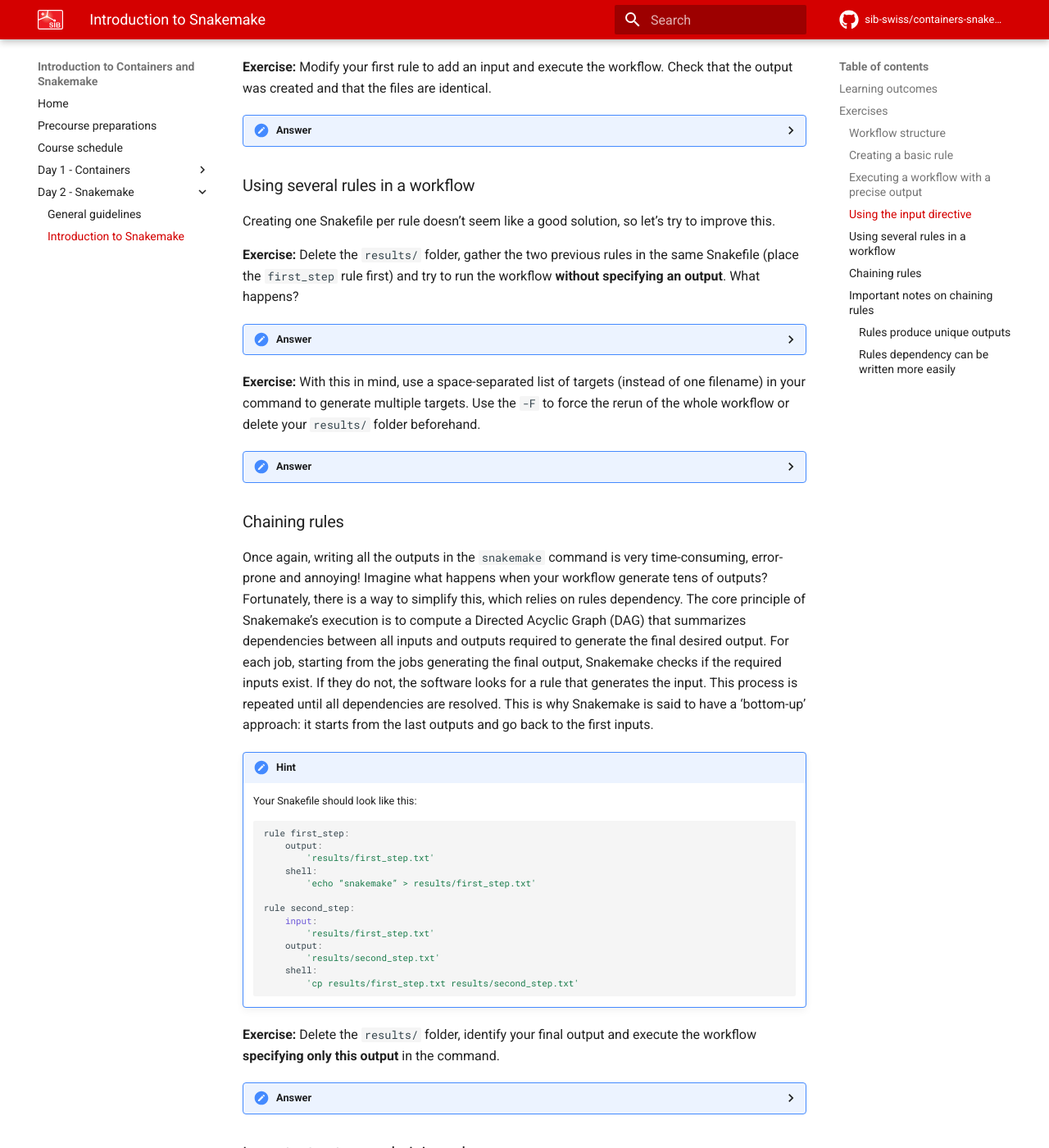
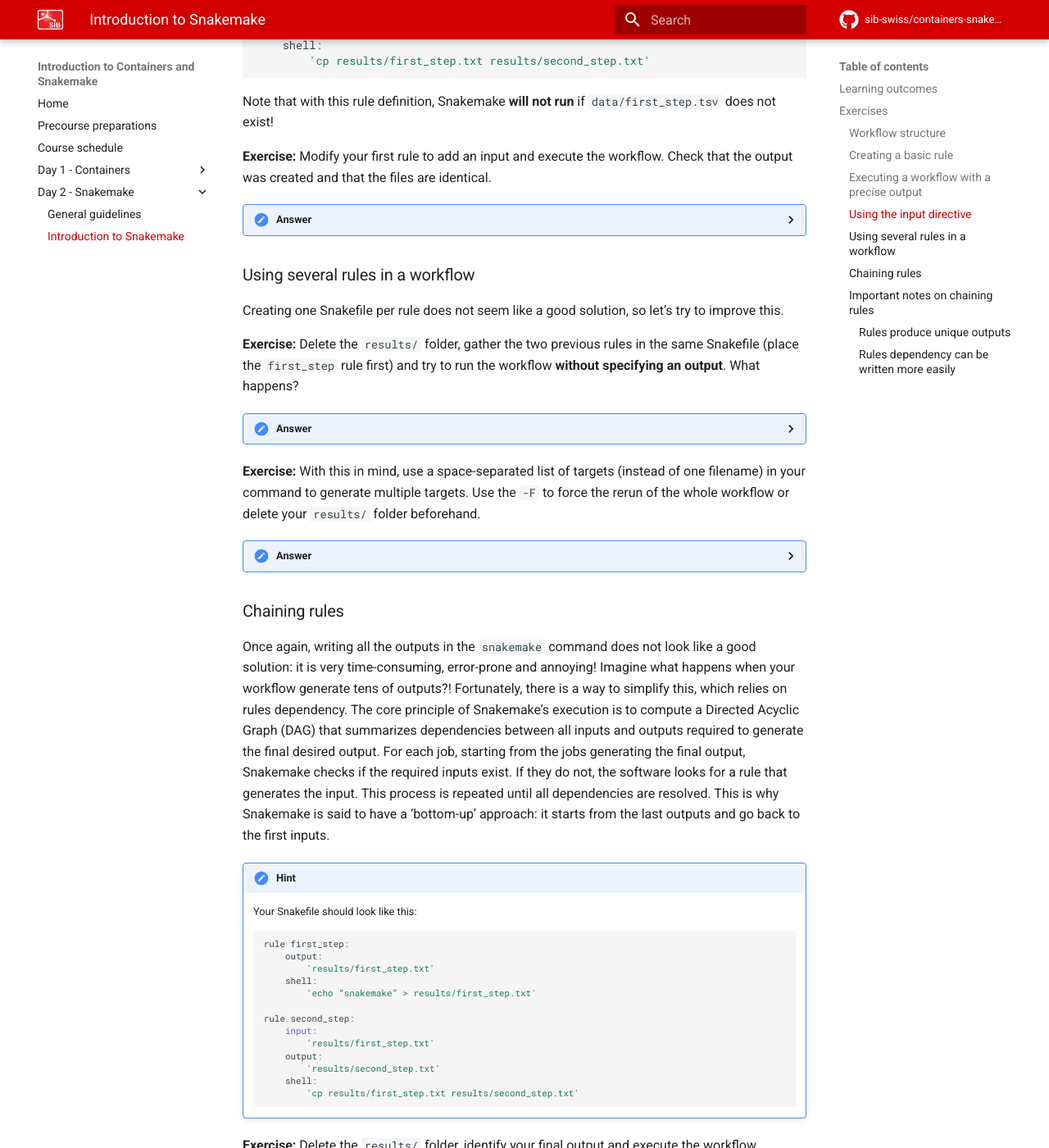
Before and after one commit to sib-swiss/containers-introduction-training, an MkDocs documentation site: the page built from docs/course_material/day2/introduction_snakemake.md, in a window 1280 px wide and 1400 px high, scrolled down 2746 px. Shown: the whole window at 82% size. Built offline with MkDocs 1.6.1 and Material for MkDocs 9.7.7, drawn with Linux system fonts in a browser that asks for light colours; comment, search, counter and statistics services are not loaded; the version menu is left out; some of the changed text lies outside the part shown.

Commit message:
Fixed typos, improved text and removed some comments

```diff
--- a/docs/course_material/day2/introduction_snakemake.md
+++ b/docs/course_material/day2/introduction_snakemake.md
@@ -20,7 +20,7 @@
 
 Rules are the basic blocks of a Snakemake workflow. A **rule** is like a recipe indicating how to produce a specific **output**; the actual application of a rule to create an output is called a **job**. A rule is defined in a Snakefile with the _keyword_ `rule`, and contains _directives_ which indicate the rule's properties. We will learn about other directives later in the course.
 
-To create the simplest rule possible, we need at least two directives:
+To create the simplest rule possible, we need at least two _directives_:
 - `output`: path of the output file for this rule
 - `shell`: shell commands to execute in order to generate the output
 
@@ -103,13 +106,13 @@
 
 ### Using several rules in a workflow
 
-Creating one Snakefile per rule doesn't seem like a good solution, so let's try to improve this.
+Creating one Snakefile per rule does not seem like a good solution, so let's try to improve this.
 
 **Exercise:** Delete the `results/` folder, gather the two previous rules in the same Snakefile (place the `first_step` rule first) and try to run the workflow **without specifying an output**. What happens?
 
 ??? done "Answer"
     Execute the workflow without outputs: `snakemake --cores 1`.
-    When executed, Snakemake tries to generate a specific output called **target**, and resolves all dependencies based on this target. A target can be any output that can be generated by any rule in the workflow. When you do not specify a target, the default one is the output of the first rule in the Snakefile, here `results/first_step.txt`. If you had placed the `second_step` rule in first position, Snakemake would have crashed because the input for this rule does not exist. If you are in advance, feel free to try this!
+    When executed, Snakemake tries to generate a specific output called **target**, and resolves all dependencies based on this target. A target can be any output that can be generated by any rule in the workflow. When you do not specify a target, the default one is the output of the first rule in the Snakefile, here `results/first_step.txt`. If you had placed the `second_step` rule in first position, Snakemake would have crashed because the input for this rule does not exist. If you have enough time, feel free to try it!
 
 **Exercise:** With this in mind, use a space-separated list of targets (instead of one filename) in your command to generate multiple targets. Use the `-F` to force the rerun of the whole workflow or delete your `results/` folder beforehand.
 
@@ -119,7 +122,7 @@
 
 ### Chaining rules
 
-Once again, writing all the outputs in the `snakemake` command is very time-consuming, error-prone and annoying! Imagine what happens when your workflow generate tens of outputs? Fortunately, there is a way to simplify this, which relies on rules dependency. The core principle of Snakemake's execution is to compute a Directed Acyclic Graph (DAG) that summarizes dependencies between all inputs and outputs required to generate the final desired output. For each job, starting from the jobs generating the final output, Snakemake checks if the required inputs exist. If they do not, the software looks for a rule that generates the input. This process is repeated until all dependencies are resolved. This is why Snakemake is said to have a 'bottom-up' approach: it starts from the last outputs and go back to the first inputs.
+Once again, writing all the outputs in the `snakemake` command does not look like a good solution: it is very time-consuming, error-prone and annoying! Imagine what happens when your workflow generate tens of outputs?! Fortunately, there is a way to simplify this, which relies on rules dependency. The core principle of Snakemake's execution is to compute a Directed Acyclic Graph (DAG) that summarizes dependencies between all inputs and outputs required to generate the final desired output. For each job, starting from the jobs generating the final output, Snakemake checks if the required inputs exist. If they do not, the software looks for a rule that generates the input. This process is repeated until all dependencies are resolved. This is why Snakemake is said to have a 'bottom-up' approach: it starts from the last outputs and go back to the first inputs.
 
 !!! hint
     Your Snakefile should look like this:
```
Also changed, not shown: other parts of docs/course_material/day2/introduction_snakemake.md (+14 -11 lines).
